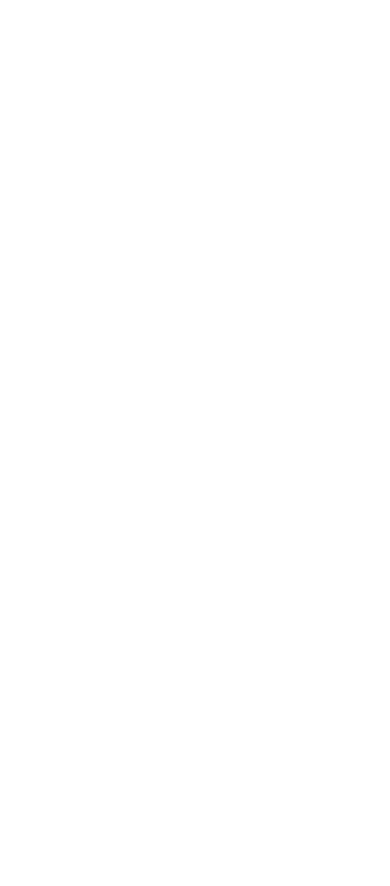
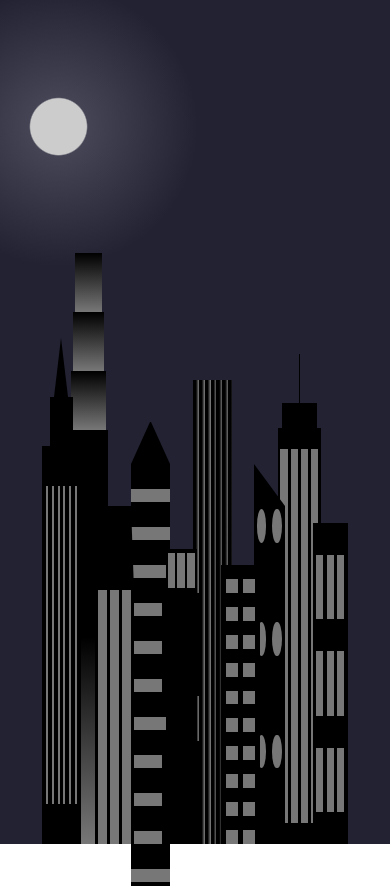
Before and after one commit to KatsiarynaZaviadzeyeva/city-skyline, a plain HTML site: page index.html in a window 390 px wide. Before the commit the page ends 844 px from the top, so only its background shows below. Drawn offline with Linux system fonts and the light colour scheme.

Commit message:
feat: add layout, style and media query

```diff
--- a/index.html
+++ b/index.html
@@ -1,5 +1,6 @@
 <!DOCTYPE html>
 <html lang="en">
+
 <head>
     <meta charset="UTF-8">
     <meta name="viewport" content="width=device-width, initial-scale=1.0">
@@ -7,7 +8,82 @@
     <link rel="shortcut icon" href="hotel.svg" type="image/x-icon">
     <link rel="stylesheet" href="style.css">
 </head>
+
 <body>
 
+    <body>
+        <div class="background-buildings sky">
+            <div></div>
+            <div></div>
+            <div class="bb1 building-wrap">
+                <div class="bb1a bb1-window"></div>
+                <div class="bb1b bb1-window"></div>
+                <div class="bb1c bb1-window"></div>
+                <div class="bb1d"></div>
+            </div>
+            <div class="bb2">
+                <div class="bb2a"></div>
+                <div class="bb2b"></div>
+            </div>
+            <div class="bb3"></div>
+            <div></div>
+            <div class="bb4 building-wrap">
+                <div class="bb4a"></div>
+                <div class="bb4b"></div>
+                <div class="bb4c window-wrap">
+                    <div class="bb4-window"></div>
+                    <div class="bb4-window"></div>
+                    <div class="bb4-window"></div>
+                    <div class="bb4-window"></div>
+                </div>
+            </div>
+            <div></div>
+            <div></div>
+        </div>
+        <div class="foreground-buildings">
+            <div></div>
+            <div></div>
+            <div class="fb1 building-wrap">
+                <div class="fb1a"></div>
+                <div class="fb1b"></div>
+                <div class="fb1c"></div>
+            </div>
+            <div class="fb2">
+                <div class="fb2a"></div>
+                <div class="fb2b window-wrap">
+                    <div class="fb2-window"></div>
+                    <div class="fb2-window"></div>
+                    <div class="fb2-window"></div>
+                </div>
+            </div>
+            <div></div>
+            <div class="fb3 building-wrap">
+                <div class="fb3a window-wrap">
+                    <div class="fb3-window"></div>
+                    <div class="fb3-window"></div>
+                    <div class="fb3-window"></div>
+                </div>
+                <div class="fb3b"></div>
+                <div class="fb3a"></div>
+                <div class="fb3b"></div>
+            </div>
+            <div class="fb4">
+                <div class="fb4a"></div>
+                <div class="fb4b">
+                    <div class="fb4-window"></div>
+                    <div class="fb4-window"></div>
+                    <div class="fb4-window"></div>
+                    <div class="fb4-window"></div>
+                    <div class="fb4-window"></div>
+                    <div class="fb4-window"></div>
+                </div>
+            </div>
+            <div class="fb5"></div>
+            <div class="fb6"></div>
+            <div></div>
+            <div></div>
+        </div>
+    </body>
 </body>
+
 </html>
--- a/style.css
+++ b/style.css
@@ -0,0 +1,296 @@
+:root {
+    --building-color1: #aa80ff;
+    --building-color2: #66cc99;
+    --building-color3: #cc6699;
+    --building-color4: #538cc6;
+    --window-color1: #bb99ff;
+    --window-color2: #8cd9b3;
+    --window-color3: #d98cb3;
+    --window-color4: #8cb3d9;
+}
+
+* {
+    box-sizing: border-box;
+}
+
+body {
+    height: 100vh;
+    margin: 0;
+    overflow: hidden;
+}
+
+.background-buildings,
+.foreground-buildings {
+    width: 100%;
+    height: 100%;
+    display: flex;
+    align-items: flex-end;
+    justify-content: space-evenly;
+    position: absolute;
+    top: 0;
+}
+
+.building-wrap {
+    display: flex;
+    flex-direction: column;
+    align-items: center;
+}
+
+.window-wrap {
+    display: flex;
+    align-items: center;
+    justify-content: space-evenly;
+}
+
+.sky {
+    background: radial-gradient(circle closest-corner at 15% 15%,
+            #ffcf33 0%,
+            #ffcf33 20%,
+            #ffff66 21%,
+            #bbeeff 100%)
+}
+
+/* BACKGROUND BUILDINGS - "bb" stands for "background building" */
+
+.bb1 {
+    width: 10%;
+    height: 70%
+}
+
+.bb1-window {
+    height: 10%;
+    background: linear-gradient(var(--building-color1),
+            var(--window-color1));
+}
+
+.bb1a {
+    width: 70%;
+}
+
+.bb1b {
+    width: 80%;
+}
+
+.bb1c {
+    width: 90%;
+}
+
+.bb1d {
+    width: 100%;
+    height: 70%;
+    background: linear-gradient(var(--building-color1) 50%, var(--window-color1))
+}
+
+.bb2 {
+    width: 10%;
+    height: 50%;
+}
+
+.bb2a {
+    border-bottom: 5vh solid var(--building-color2);
+    border-left: 5vw solid transparent;
+    border-right: 5vw solid transparent;
+}
+
+.bb2b {
+    width: 100%;
+    height: 100%;
+    background: repeating-linear-gradient(var(--building-color2) 0%,
+            var(--building-color2) 6%,
+            var(--window-color2) 6%, var(--window-color2)9%)
+}
+
+.bb3 {
+    width: 10%;
+    height: 55%;
+    background: repeating-linear-gradient(90deg, var(--building-color3),
+            var(--building-color3), var(--window-color3) 15%);
+}
+
+.bb4 {
+    width: 11%;
+    height: 58%;
+}
+
+.bb4-window {
+    width: 18%;
+    height: 90%;
+    background-color: var(--window-color4);
+}
+
+.bb4a {
+    width: 3%;
+    height: 10%;
+    background-color: var(--building-color4);
+}
+
+.bb4b {
+    width: 80%;
+    height: 5%;
+    background-color: var(--building-color4);
+}
+
+.bb4c {
+    width: 100%;
+    height: 85%;
+    background-color: var(--building-color4);
+}
+
+/* FOREGROUND BUILDINGS - "fb" stands for "foreground building" */
+
+.fb1 {
+    width: 10%;
+    height: 60%;
+}
+
+.fb1a {
+    border-bottom: 7vh solid var(--building-color4);
+    border-left: 2vw solid transparent;
+    border-right: 2vw solid transparent;
+}
+
+.fb1b {
+    width: 60%;
+    height: 10%;
+    background-color: var(--building-color4);
+}
+
+.fb1c {
+    width: 100%;
+    height: 80%;
+    background: repeating-linear-gradient(90deg, var(--building-color4) 0%,
+            var(--building-color4) 10%, transparent 10%, transparent 15%),
+        repeating-linear-gradient(var(--building-color4) 0%,
+            var(--building-color4) 10%,
+            var(--window-color4) 10%,
+            var(--window-color4) 90%);
+}
+
+.fb2 {
+    width: 10%;
+    height: 40%;
+}
+
+.fb2-window {
+    width: 22%;
+    height: 100%;
+    background-color: var(--window-color3);
+}
+
+.fb2a {
+    width: 100%;
+    border-bottom: 10vh solid var(--building-color3);
+    border-left: 1vw solid transparent;
+    border-right: 1vw solid transparent;
+}
+
+.fb2b {
+    width: 100%;
+    height: 75%;
+    background-color: var(--building-color3);
+}
+
+.fb3 {
+    width: 10%;
+    height: 35%;
+
+}
+
+.fb3-window {
+    width: 25%;
+    height: 80%;
+    background-color: var(--window-color1);
+}
+
+.fb3a {
+    width: 80%;
+    height: 15%;
+    background-color: var(--building-color1);
+}
+
+.fb3b {
+    width: 100%;
+    height: 35%;
+    background-color: var(--building-color1);
+}
+
+.fb4 {
+    width: 8%;
+    height: 45%;
+    position: relative;
+    left: 10%;
+}
+
+.fb4-window {
+    width: 30%;
+    height: 10%;
+    border-radius: 50%;
+    background-color: var(--window-color1);
+    margin: 10%;
+}
+
+.fb4a {
+    border-top: 5vh solid transparent;
+    border-left: 8vw solid var(--building-color1);
+}
+
+.fb4b {
+    display: flex;
+    flex-wrap: wrap;
+    width: 100%;
+    height: 89%;
+    background-color: var(--building-color1);
+}
+
+.fb5 {
+    width: 10%;
+    height: 33%;
+    position: relative;
+    right: 10%;
+    background: repeating-linear-gradient(var(--building-color2) 0%,
+            var(--building-color2) 5%,
+            transparent 5%,
+            transparent 10%),
+        repeating-linear-gradient(90deg,
+            var(--building-color2) 0%,
+            var(--building-color2) 12%,
+            var(--window-color2) 12%,
+            var(--window-color2) 44%)
+}
+
+.fb6 {
+    width: 9%;
+    height: 38%;
+    background: repeating-linear-gradient(90deg,
+            var(--building-color3) 0%,
+            var(--building-color3) 10%,
+            transparent 10%,
+            transparent 30%),
+        repeating-linear-gradient(var(--building-color3) 0%,
+            var(--building-color3) 10%,
+            var(--window-color3) 10%,
+            var(--window-color3) 30%)
+}
+
+/* MEDIA QUERY */
+
+@media (max-width: 1000px) {
+    :root {
+        --building-color1: #000;
+        --building-color2: #000;
+        --building-color3: #000;
+        --building-color4: #000;
+        --window-color1: #777;
+        --window-color2: #777;
+        --window-color3: #777;
+        --window-color4: #777;
+    }
+
+    .sky {
+        background: radial-gradient(closest-corner circle at 15% 15%,
+                #ccc,
+                #ccc 20%,
+                #445 21%,
+                #223 100%);
+    }
+}
```
